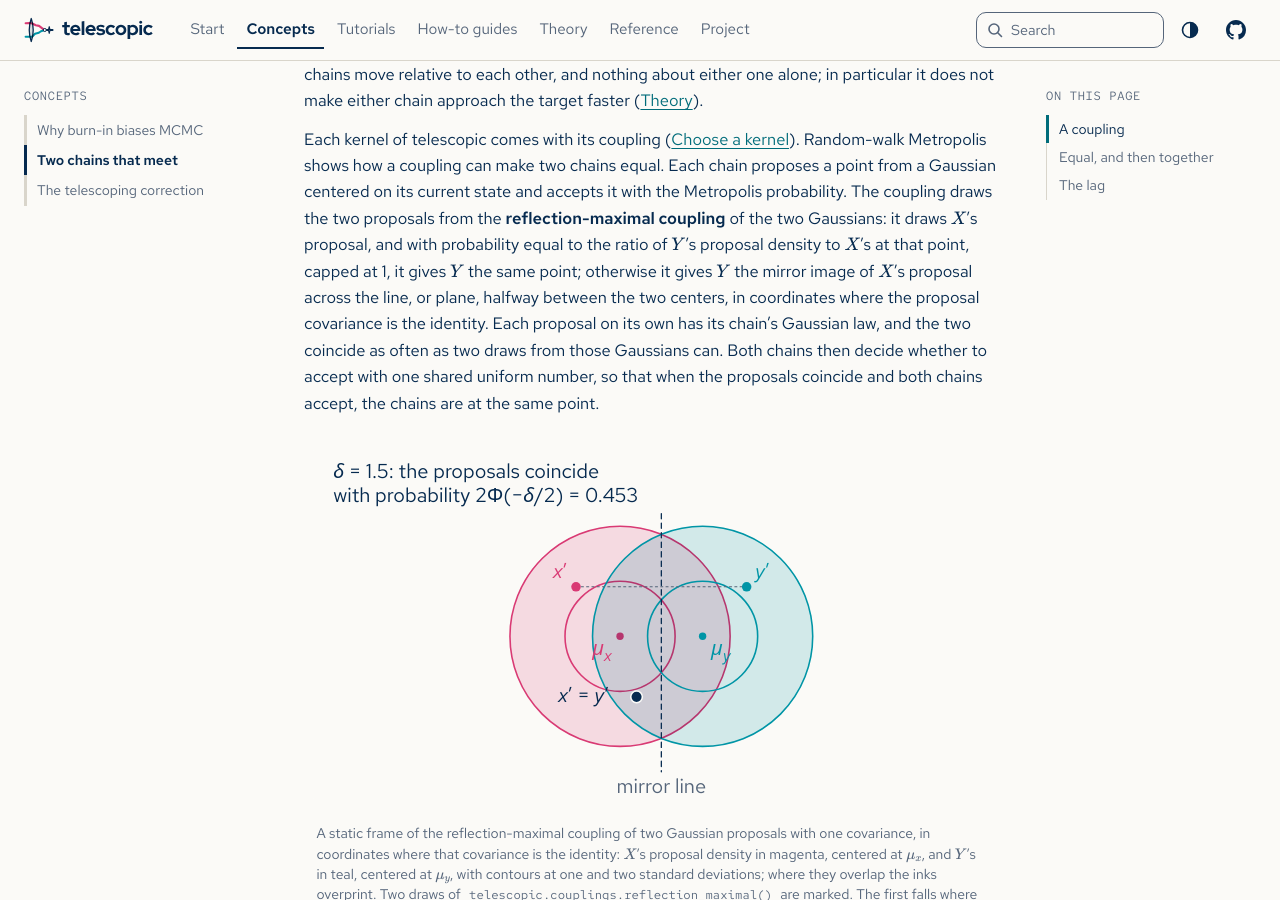
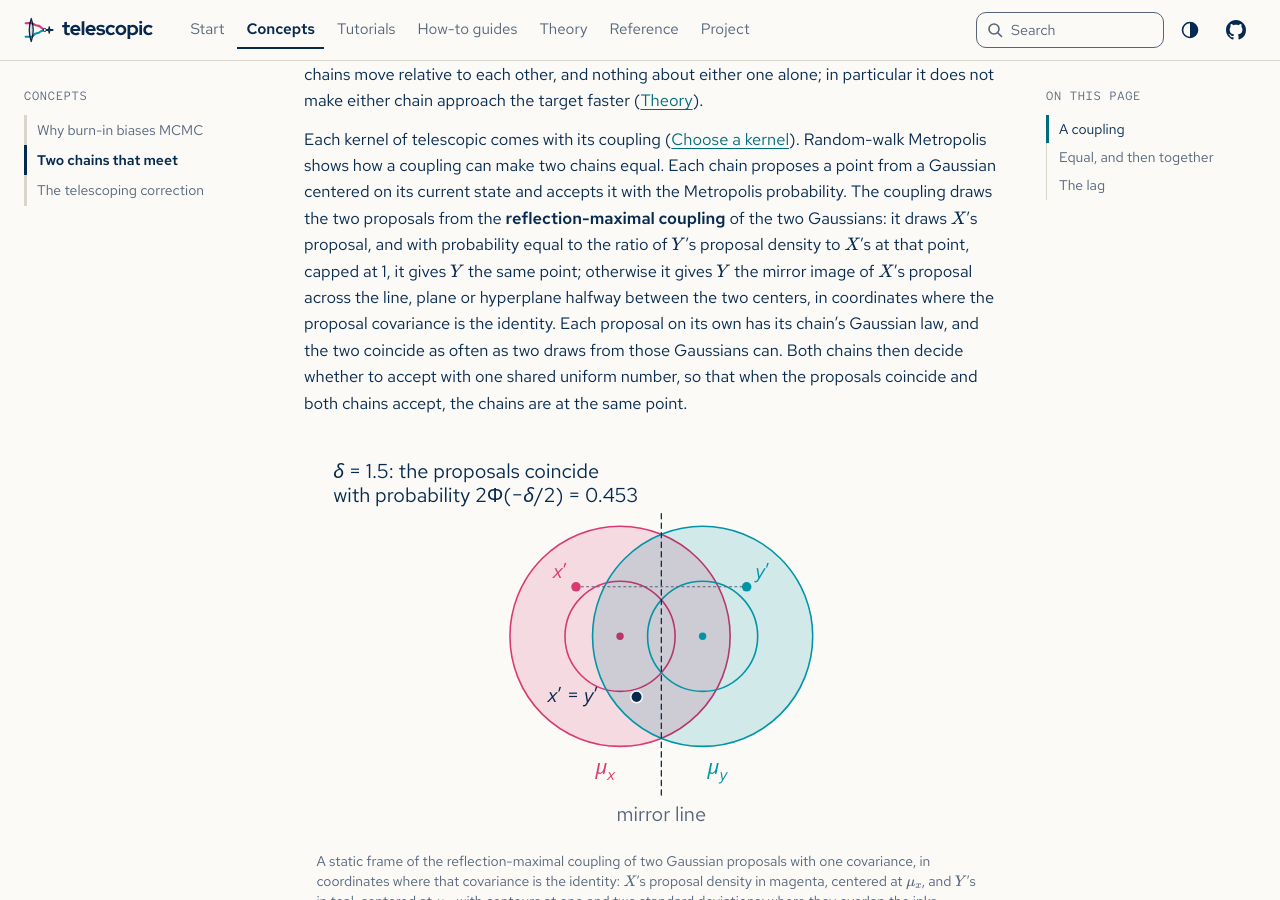
Before and after one commit to joshspeagle/telescopic, a Sphinx documentation site: the page built from docs/concepts/two-chains.md, in a window 1280 px wide and 900 px high, scrolled down 437 px. Built offline with Sphinx 7.4.7, drawn with Linux system fonts in a browser that asks for light colours.

Commit message:
Fit the last Concepts equation and labels at phone width
The telescoping sum breaks once more so that it fits a 358 px column;
the reflection figure's labels move clear of the dot and the contours;
the burn-in figure leaves room after its widest label; the reflection is
across a line, plane or hyperplane.

Co-Authored-By: Claude Opus 5.5 <noreply@anthropic.com>
Claude-Session: https://claude.ai/code/session_01JkqiRjnZwqMVo8Rd3e5j1c

```diff
--- a/docs/_scripts/figures.py
+++ b/docs/_scripts/figures.py
@@ -203,7 +203,7 @@ def burn_in() -> str:
     grid, density = laws(max(times))
     means = density @ grid * (grid[1] - grid[0])
     width, row, top = 640.0, 92.0, 22.0
-    x = Scale(-4.0, 9.0, 92.0, 620.0)
+    x = Scale(-4.0, 9.0, 92.0, 590.0)
     # Every fourth point of the grid, 0.08 apart, draws the curves.
     keep = (grid >= -4.0) & (grid <= 9.0) & (np.arange(len(grid)) % 4 == 0)
     target = stats.norm.pdf(grid[keep])
@@ -344,7 +344,7 @@ def reflection() -> str:
     if identical.tolist() != [False, True]:
         raise SystemExit("the draws of the reflection figure no longer reflect, then meet")
     p_meet = 2 * stats.norm.cdf(-delta / 2)
-    width, height = 640.0, 330.0
+    width, height = 640.0, 356.0
     unit = 52.0
     cx0, cy0 = 330.0, 176.0
 
@@ -366,8 +366,9 @@ def reflection() -> str:
         body.append(dot(px, py, color, r=3.5))
     (ax, ay), (bx, by) = at(mu_x[0]), at(mu_y[0])
     body += [
-        text(ax - 8, ay + 18, rich(("μ", "x")), "end", CX),
-        text(bx + 8, by + 18, rich(("μ", "y")), "start", CY),
+        # Below the discs, clear of the contours.
+        text(ax - 14, ay + 2 * unit + 26, rich(("μ", "x")), "middle", CX),
+        text(bx + 14, by + 2 * unit + 26, rich(("μ", "y")), "middle", CY),
         segment(cx0, 60.0, cx0, height - 26.0, INK, width=1.2, dash="5 4"),
         text(cx0, height - 6, "mirror line", "middle", MUTED),
     ]
@@ -382,7 +383,7 @@ def reflection() -> str:
     (x3, y3) = at(xs[1])
     body += [
         dot(x3, y3, MET, r=5.5, ring=True),
-        text(x3 - 74, y3 + 5, rich(("x", ""), f"{PRIME} = ", ("y", ""), PRIME)),
+        text(x3 - 84, y3 + 5, rich(("x", ""), f"{PRIME} = ", ("y", ""), PRIME)),
     ]
     body += [
         text(20, 26, rich(("δ", ""), f" = {delta:g}: the proposals coincide")),
--- a/docs/concepts/two-chains.md
+++ b/docs/concepts/two-chains.md
@@ -24,10 +24,10 @@ current state and accepts it with the Metropolis probability. The coupling draws
 proposals from the **reflection-maximal coupling** of the two Gaussians: it draws $X$'s
 proposal, and with probability equal to the ratio of $Y$'s proposal density to $X$'s at
 that point, capped at 1, it gives $Y$ the same point; otherwise it gives $Y$ the mirror
-image of $X$'s proposal across the line, or plane, halfway between the two centers, in
-coordinates where the proposal covariance is the identity. Each proposal on its own has
-its chain's Gaussian law, and the two coincide as often as two draws from those
-Gaussians can. Both chains then decide whether to accept with one shared uniform number,
+image of $X$'s proposal across the line, plane or hyperplane halfway between the two
+centers, in coordinates where the proposal covariance is the identity. Each proposal on
+its own has its chain's Gaussian law, and the two coincide as often as two draws from
+those Gaussians can. Both chains then decide whether to accept with one shared uniform number,
 so that when the proposals coincide and both chains accept, the chains are at the same
 point.
 
```
Also changed, not shown: docs/concepts/telescoping-correction.md (+2 -1 lines), docs/_static/figures/burn-in.svg, docs/_static/figures/reflection.svg.
